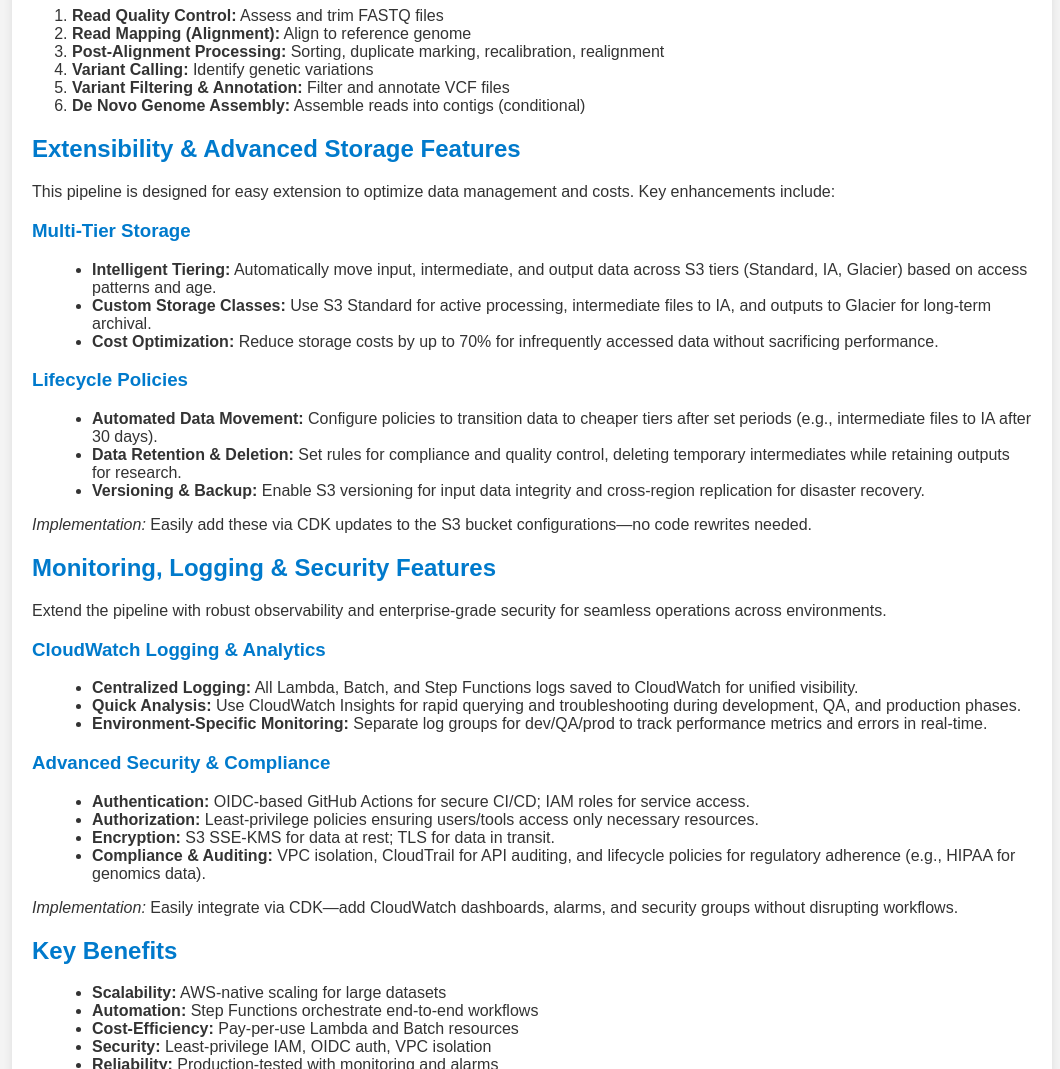
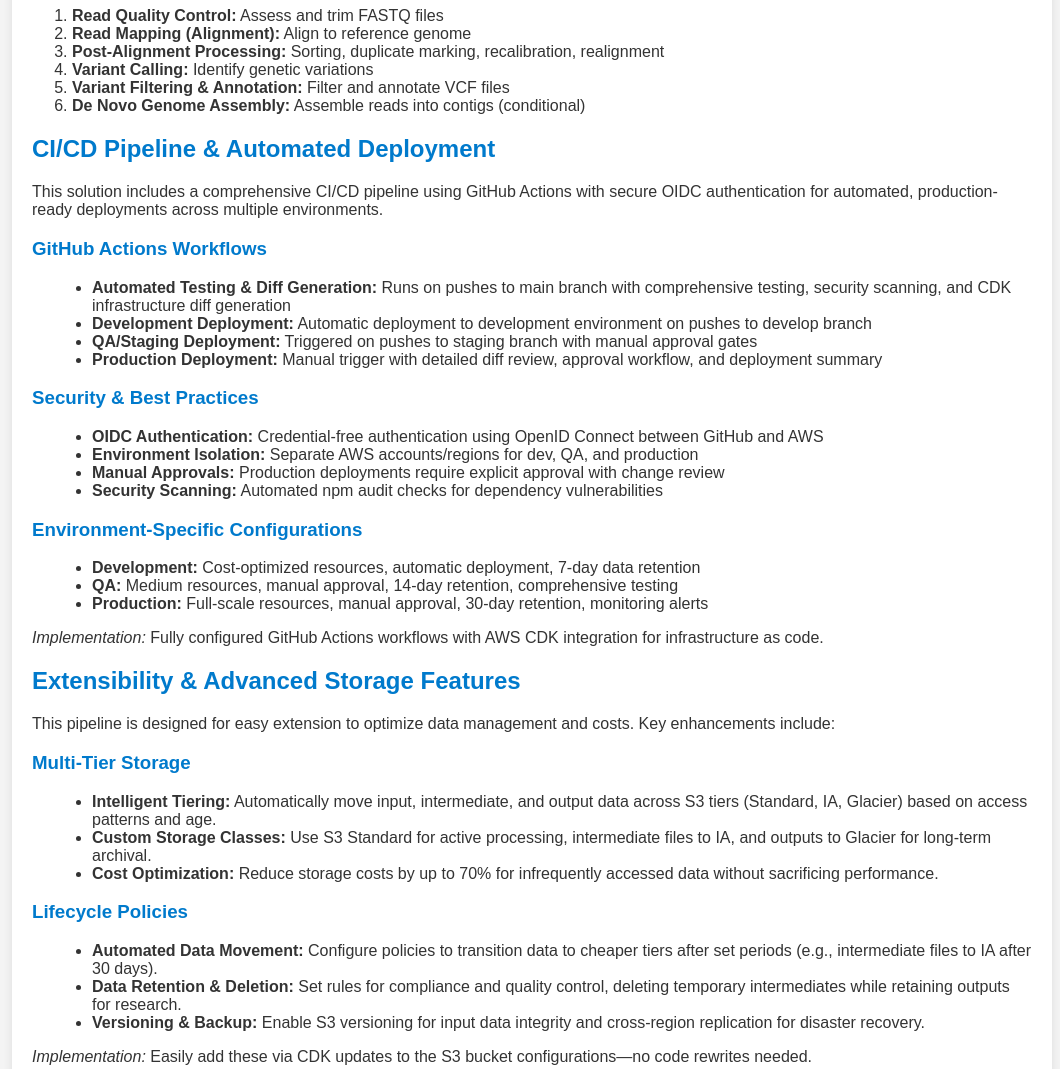
Before and after one commit to migratesky/genomics-pitch, a plain HTML site: page index.html in a window 1280 px wide. Shown: the part 1060-2129 px from the top of the page, without its empty margins (108-1168 px from the left). Drawn offline with Linux system fonts and the light colour scheme.

Commit message:
feat: add CI/CD pipeline documentation section
- Added comprehensive documentation for GitHub Actions CI/CD pipeline implementation
- Detailed environment-specific configurations for dev, QA, and production deployments
- Included security features section covering OIDC authentication and environment isolation
- Added workflow descriptions for automated testing, deployment stages, and approval processes

```diff
--- a/index.html
+++ b/index.html
@@ -75,6 +75,32 @@
         </section>
 
         <section>
+            <h2>CI/CD Pipeline & Automated Deployment</h2>
+            <p>This solution includes a comprehensive CI/CD pipeline using GitHub Actions with secure OIDC authentication for automated, production-ready deployments across multiple environments.</p>
+            <h3>GitHub Actions Workflows</h3>
+            <ul>
+                <li><strong>Automated Testing & Diff Generation:</strong> Runs on pushes to main branch with comprehensive testing, security scanning, and CDK infrastructure diff generation</li>
+                <li><strong>Development Deployment:</strong> Automatic deployment to development environment on pushes to develop branch</li>
+                <li><strong>QA/Staging Deployment:</strong> Triggered on pushes to staging branch with manual approval gates</li>
+                <li><strong>Production Deployment:</strong> Manual trigger with detailed diff review, approval workflow, and deployment summary</li>
+            </ul>
+            <h3>Security & Best Practices</h3>
+            <ul>
+                <li><strong>OIDC Authentication:</strong> Credential-free authentication using OpenID Connect between GitHub and AWS</li>
+                <li><strong>Environment Isolation:</strong> Separate AWS accounts/regions for dev, QA, and production</li>
+                <li><strong>Manual Approvals:</strong> Production deployments require explicit approval with change review</li>
+                <li><strong>Security Scanning:</strong> Automated npm audit checks for dependency vulnerabilities</li>
+            </ul>
+            <h3>Environment-Specific Configurations</h3>
+            <ul>
+                <li><strong>Development:</strong> Cost-optimized resources, automatic deployment, 7-day data retention</li>
+                <li><strong>QA:</strong> Medium resources, manual approval, 14-day retention, comprehensive testing</li>
+                <li><strong>Production:</strong> Full-scale resources, manual approval, 30-day retention, monitoring alerts</li>
+            </ul>
+            <p><em>Implementation:</em> Fully configured GitHub Actions workflows with AWS CDK integration for infrastructure as code.</p>
+        </section>
+
+        <section>
             <h2>Extensibility & Advanced Storage Features</h2>
             <p>This pipeline is designed for easy extension to optimize data management and costs. Key enhancements include:</p>
             <h3>Multi-Tier Storage</h3>
```
